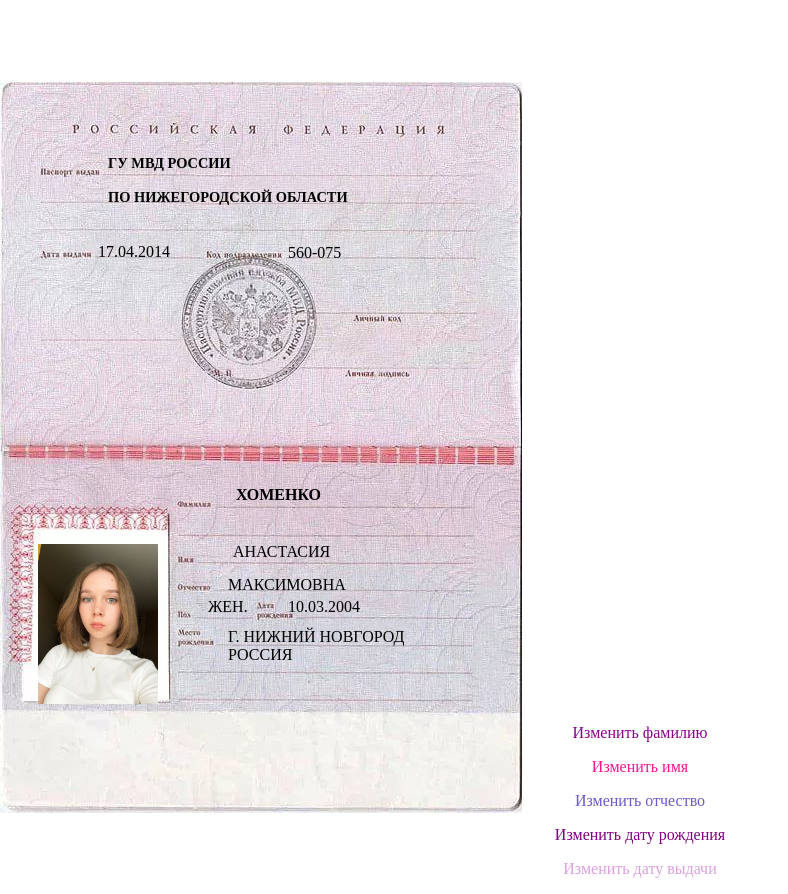
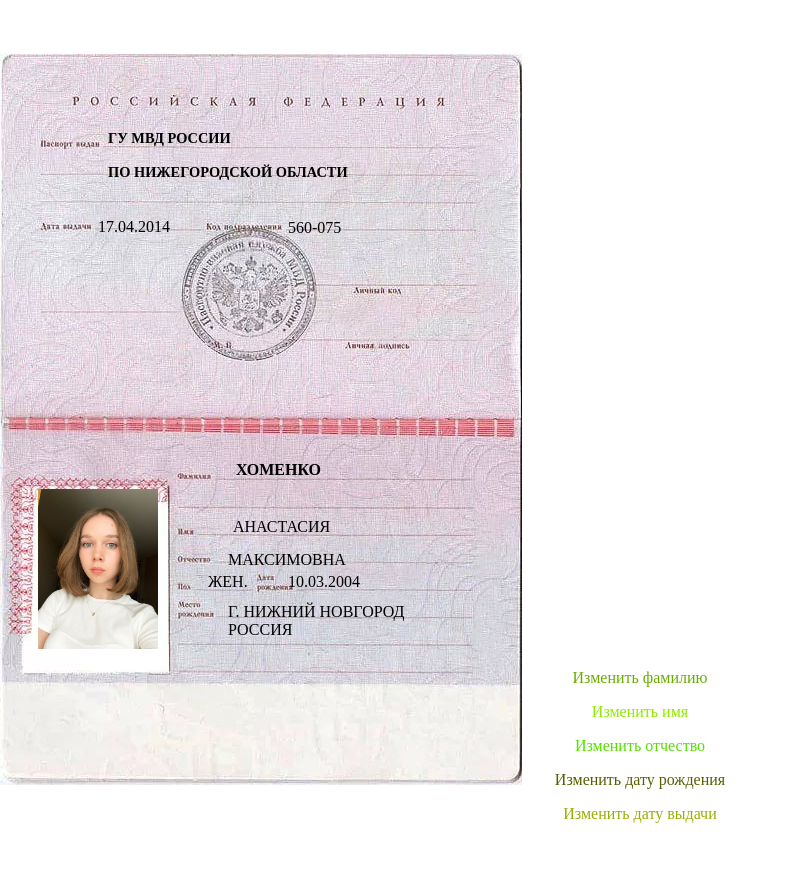
Before and after one commit to nastuaah/web-programming, a plain HTML site: page passport.html in a window 1280 px wide. Shown: the whole page, without its empty margins (0-788 px from the left). After the commit the page ends 839 px from the top, so only its background shows below. Drawn offline with Linux system fonts and the light colour scheme.

Commit message:
Parameters changed

```diff
--- a/js/function.js
+++ b/js/function.js
@@ -26,7 +26,7 @@
 function change_date_of_birth(){
     const date_of_birth=document.getElementsByTagName('div')[7]
     console.log(date_of_birth.innerHTML)
-    date_of_birth.innerHTML="10.03.2004"
+    date_of_birth.innerHTML="15.03.2002"
 }
 node_for_click_date_of_birth.addEventListener("click",change_date_of_birth)
 
@@ -34,6 +34,6 @@
 function change_date_of_issue(){
     const date_of_issue=document.getElementsByTagName('div')[1]
     console.log(date_of_issue.innerHTML)
-    date_of_issue.innerHTML="17.04.2008"
+    date_of_issue.innerHTML="23.04.2017"
 }
 node_for_click_date_of_issue.addEventListener("click",change_date_of_issue)
--- a/passport.html
+++ b/passport.html
@@ -11,7 +11,7 @@
         }
         .block1{
             margin-left: 100px;
-            margin-top:155px;
+            margin-top:130px;
             font: bold 90% serif;
         }
         .block2{
@@ -49,7 +49,7 @@
         }
         .photo {
             margin-left: 30px;
-            margin-top:-120px;
+            margin-top:-150px;
         }
     </style>
 </head>
@@ -64,11 +64,11 @@
 	<div class="block8"> 10.03.2004 &nbsp;&nbsp;&nbsp;&nbsp;&nbsp; </div>
 	<div class="block9"> Г. НИЖНИЙ НОВГОРОД<br>РОССИЯ</div>
 	<div class="photo"> <img src="photo.jpg" height="160" width="120"/> </div>
-	<p align="center" id="for_click_surname"><font color="#8b008b">Изменить фамилию</font></p>
-	<p align="center" id="for_click_name"><font color="#ff1493">Изменить имя</font></p>
-	<p align="center" id="for_click_middle_name"><font color="#6a5acd">Изменить отчество</font></p>
-	<p align="center" id="for_click_date_of_birth"><font color="purple">Изменить дату рождения</font></p>
-	<p align="center" id="for_click_date_of_issue"><font color="#dda0dd">Изменить дату выдачи</font></p>
+	<p align="center" id="for_click_surname"><font color=	#6A5ACD">Изменить фамилию</font></p>
+	<p align="center" id="for_click_name"><font color=#90EE90">Изменить имя</font></p>
+	<p align="center" id="for_click_middle_name"><font color=#57ADFF">Изменить отчество</font></p>
+	<p align="center" id="for_click_date_of_birth"><font color=#5775FF">Изменить дату рождения</font></p>
+	<p align="center" id="for_click_date_of_issue"><font color=#9A9AE4">Изменить дату выдачи</font></p>
 </body>
 <script src="./js/function.js"></script>
 </html>
```
